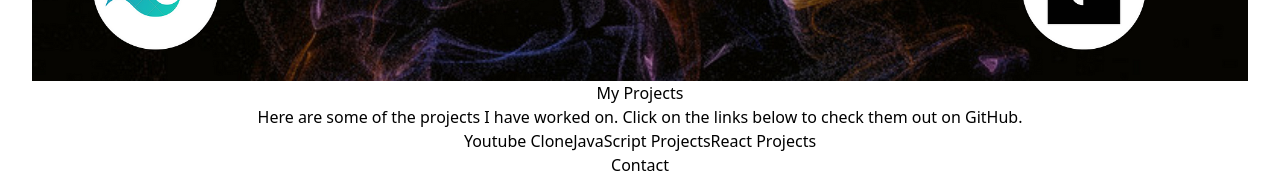
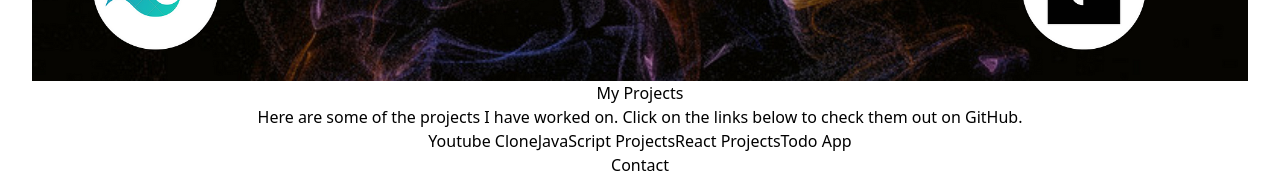
Before and after one commit to SankalpBajpaiGit/Portfolio-Website, a React (Vite) app: page /project in a window 1280 px wide. Shown: the part 1280-1456 px from the top of the page. Built offline with nearby package versions, Linux system fonts and the light colour scheme.

Commit message:
Update Project.jsx

```diff
--- a/src/components/Project/Project.jsx
+++ b/src/components/Project/Project.jsx
@@ -44,6 +44,14 @@ export default function Projects() {
                             >
                                 React Projects
                             </a>
+                            <a
+                                href="https://todo-schedule-planner.netlify.app/"
+                                target="_blank"
+                                rel="noopener noreferrer"
+                                className="block text-xl font-medium text-blue-600 hover:text-blue-800 transition-colors duration-300"
+                            >
+                                Todo App
+                            </a>
                         </div>
                     </div>
                 </div>
```
